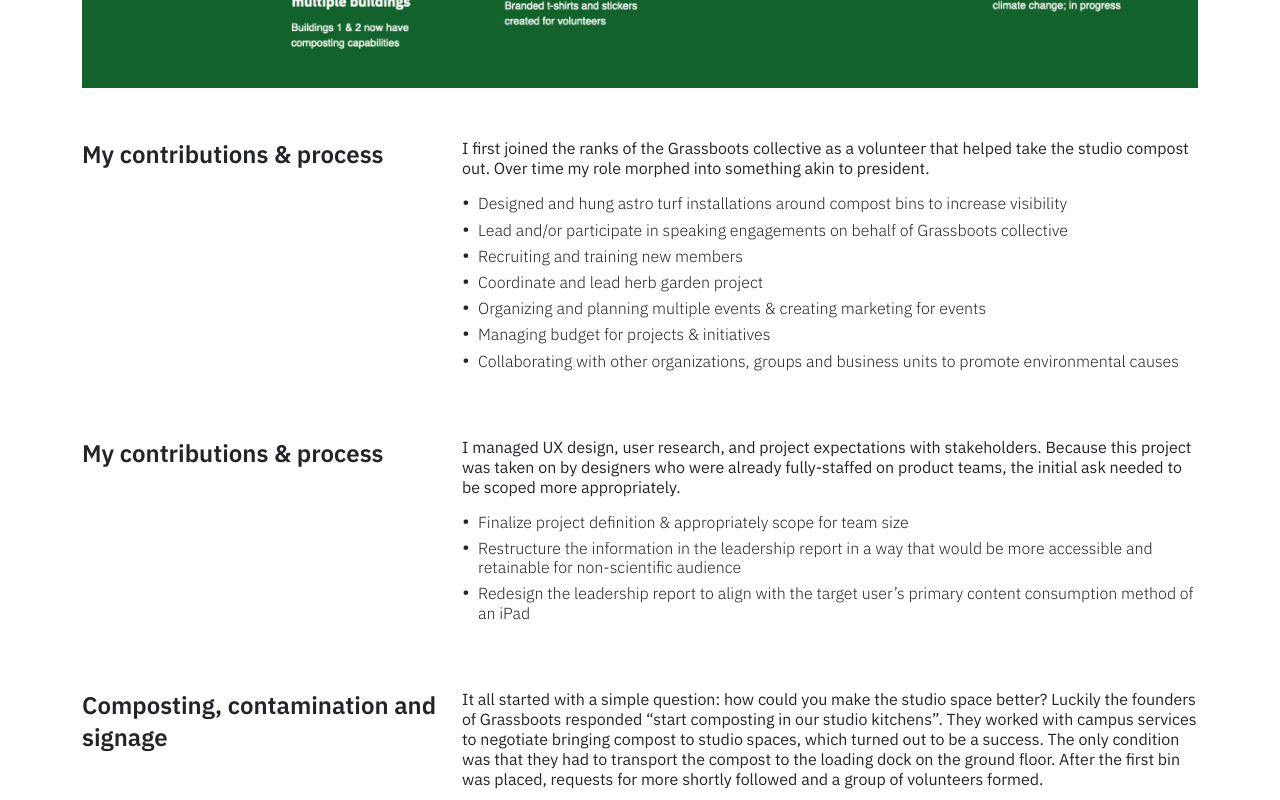
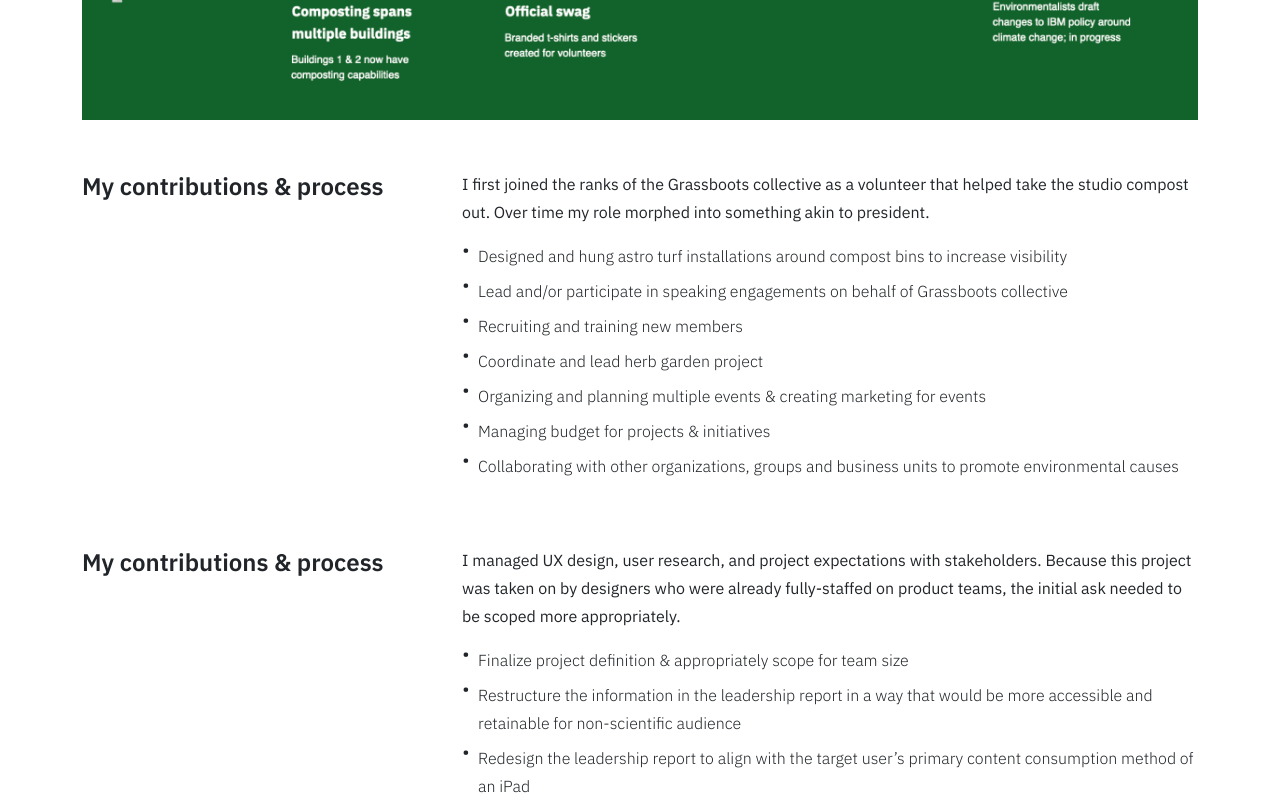
Before and after one commit to Meyer-and-Moon-Enterprises/moon-portfolio, a Next.js app: page /case-studies/grassboots in a window 1280 px wide. Shown: the part 1220-2020 px from the top of the page. Built offline with nearby package versions, Linux system fonts and the light colour scheme.

Commit message:
fix line height

```diff
--- a/src/components/CaseText.js
+++ b/src/components/CaseText.js
@@ -1,7 +1,7 @@
-import { useEffect, useState } from "react";
+import { useEffect, useState } from 'react';
 import styles from '@/styles/CaseText.module.css';
 
-export default function CaseText({ title, description, listTitle, listItems}) {
+export default function CaseText({ title, description, listTitle, listItems }) {
   const [updatedDescription, setUpdatedDescription] = useState(['']);
   const [updatedListTitle, setUpdatedListTitle] = useState('');
   const [updatedListItems, setUpdatedListItems] = useState('');
@@ -9,51 +9,91 @@ export default function CaseText({ title, description, listTitle, listItems}) {
   useEffect(() => {
     if (description) {
       setUpdatedDescription(() => {
-        return (
-          description.map((item) => (
-            <p key={crypto.randomUUID()} className="" style={{fontFamily: 'Plex-regular', color: '#black', lineHeight: '20px', fontSize: '16px',}}>
-              {item}
-            </p>
-          ))
-
-        )
-      })
+        return description.map((item) => (
+          <p
+            key={crypto.randomUUID()}
+            className=''
+            style={{
+              fontFamily: 'Plex-regular',
+              color: '#black',
+              lineHeight: '28px',
+              fontSize: '16px',
+            }}
+          >
+            {item}
+          </p>
+        ));
+      });
     }
     if (listTitle) {
       setUpdatedListTitle(() => {
         return (
-          <p  key={crypto.randomUUID()} className="" style={{fontFamily: 'Plex-semibold', color: '#black', lineHeight: '20px', fontSize: '16px',}}>
+          <p
+            key={crypto.randomUUID()}
+            className=''
+            style={{
+              fontFamily: 'Plex-semibold',
+              color: '#black',
+              lineHeight: '28px',
+              fontSize: '16px',
+            }}
+          >
             {listTitle}
           </p>
-        )
-      })
+        );
+      });
     }
     if (listItems) {
       setUpdatedListItems(() => {
         return (
-          <p className={styles.listContainer} style={{fontFamily: 'Plex-regular', color: '#black', lineHeight: '20px', fontSize: '16px',}}>
+          <p
+            className={styles.listContainer}
+            style={{
+              fontFamily: 'Plex-regular',
+              color: '#black',
+              lineHeight: '28px',
+              fontSize: '16px',
+            }}
+          >
             {listItems.map((item) => (
-              <li  key={crypto.randomUUID()} className={styles.specialListItem} style={{ marginBottom: '7px', listStylePosition: 'inside'}}>{item}</li>
+              <li
+                key={crypto.randomUUID()}
+                className={styles.specialListItem}
+                style={{
+                  marginBottom: '7px',
+                  listStylePosition: 'inside',
+                  lineHeight: '28px',
+                }}
+              >
+                {item}
+              </li>
             ))}
           </p>
-        )
-      })
+        );
+      });
     }
-  }, [])
+  }, []);
 
   return (
     <>
-      <div className="" style={{background: 'white', height: '50px'}}/>
+      <div className='' style={{ background: 'white', height: '50px' }} />
 
-      <div style={{backgroundColor: 'white'}}>
-        <div className="container">
-          <div className="row">
-            <div className="col-lg-4">
-              <h1 className="" style={{fontSize: '24px', lineHeight: '32px', fontFamily: 'Plex-semibold'}}>
+      <div style={{ backgroundColor: 'white' }}>
+        <div className='container'>
+          <div className='row'>
+            <div className='col-lg-4'>
+              <h1
+                className=''
+                style={{
+                  fontSize: '24px',
+                  lineHeight: '32px',
+                  fontFamily: 'Plex-semibold',
+                }}
+              >
                 {title}
               </h1>
             </div>
-            <div className="col-lg-8  d-lg-block">
+            <div className='col-lg-8  d-lg-block'>
               {updatedDescription}
               {updatedListTitle}
               {updatedListItems}
@@ -61,7 +101,6 @@ export default function CaseText({ title, description, listTitle, listItems}) {
           </div>
         </div>
       </div>
-
     </>
   );
 }
```
